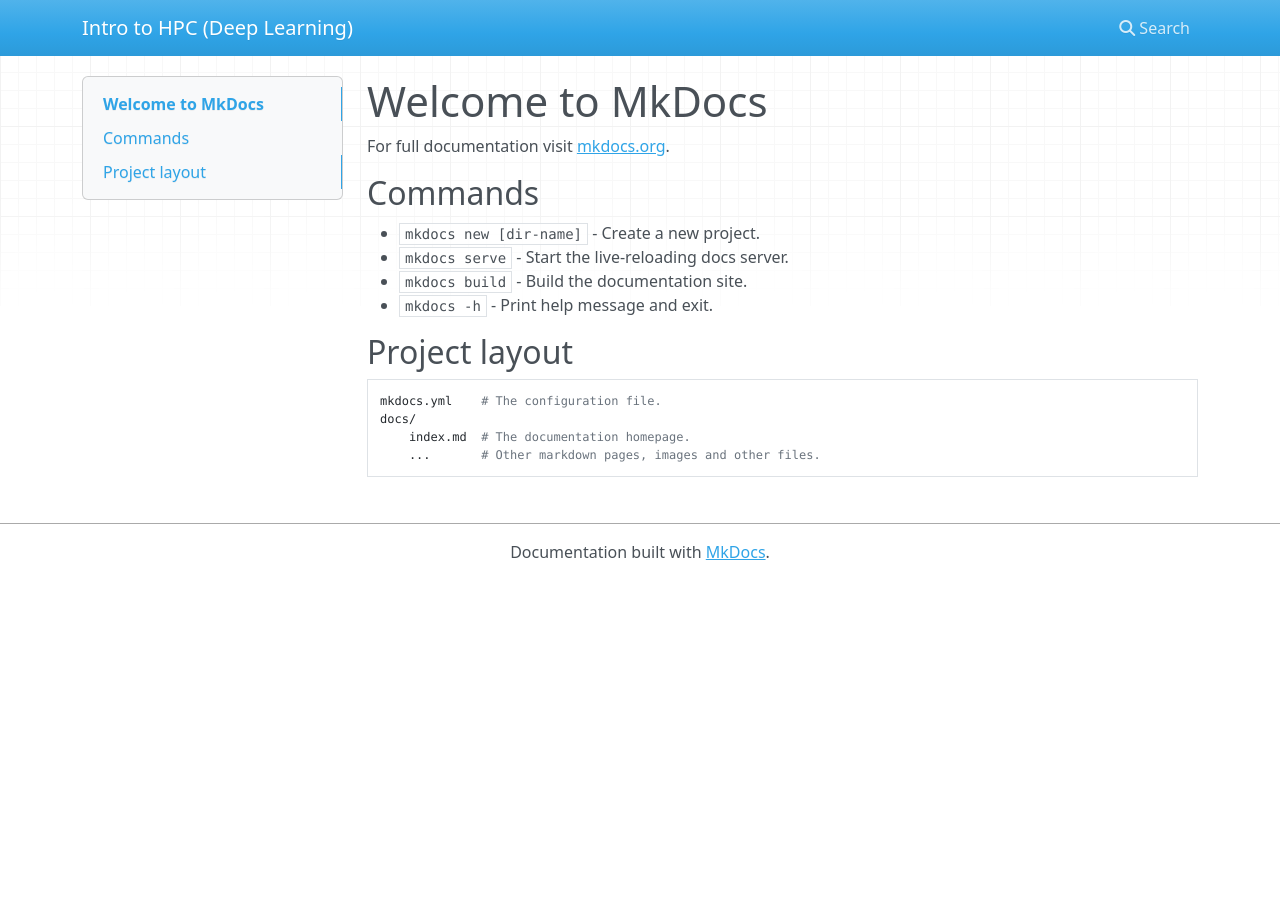
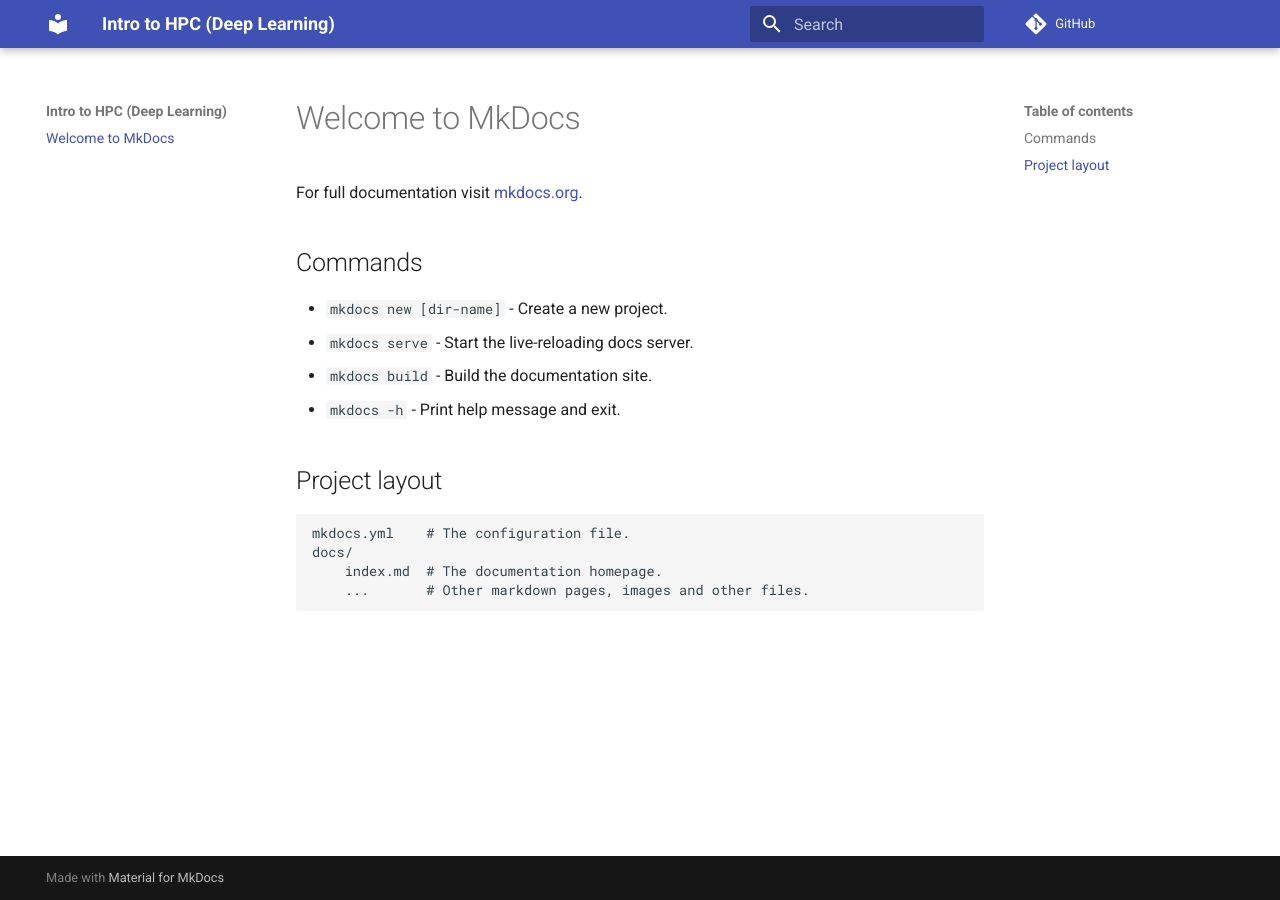
Before and after one commit to nesi/hpc-intro-dl, an MkDocs documentation site: the page built from docs/index.md, in a window 1280 px wide. Built offline with MkDocs 1.6.1 and Material for MkDocs 9.7.7, drawn with Linux system fonts in a browser that asks for light colours; nearby versions of some CDN libraries; comment, search, counter and statistics services are not loaded.

Commit message:
add material theme

```diff
--- a/mkdocs.yml
+++ b/mkdocs.yml
@@ -1,4 +1,15 @@
 site_name: Intro to HPC (Deep Learning)
+
+site_author: NeSI
+site_dir: public
+site_url: "https://nesi.github.io/hpc-intro-dl"
+site_description: "Introduction to running deep learning code on NeSI"
+
+repo_url: https://github.com/nesi/hpc-intro-dl
+edit_uri: edit/main/docs/
 
 exclude_docs: |
   .ipynb_checkpoints
+
+theme:
+  name: material
--- a/requirements.txt
+++ b/requirements.txt
@@ -1 +1,2 @@
 mkdocs
+mkdocs-material
```
